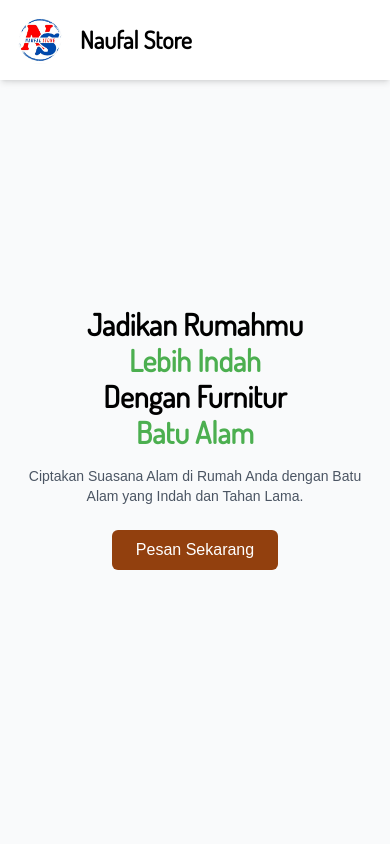
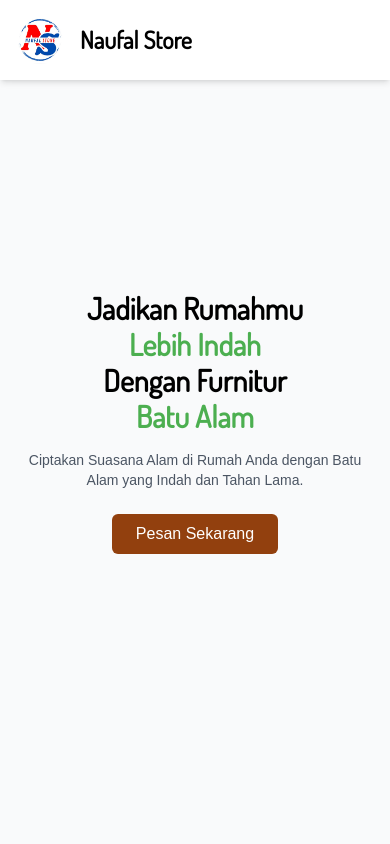
Before and after one commit to Melonns/WebBatu, a React (Vite) app: page / in a window 390 px wide. Shown: the top 844 px of the page. Built offline with nearby package versions, Linux system fonts and the light colour scheme; a web font is replaced by a local one.

Commit message:
fix: padding

```diff
--- a/src/Utama.jsx
+++ b/src/Utama.jsx
@@ -5,7 +5,7 @@ import ProfilUsaha from "./ProfilUsaha";
 
 function Utama(){
     return(
-        <div className="relative pt-12 sm:pt-44 flex flex-col items-center text-center p-6 md:p-12 bg-gray-50 sm:bg-none">
+        <div className="relative pt-8 sm:pt-44 flex flex-col items-center text-center p-6 md:p-12 bg-gray-50 sm:bg-none">
   {/* Elemen latar belakang */}
   <div
     // style={{
```
